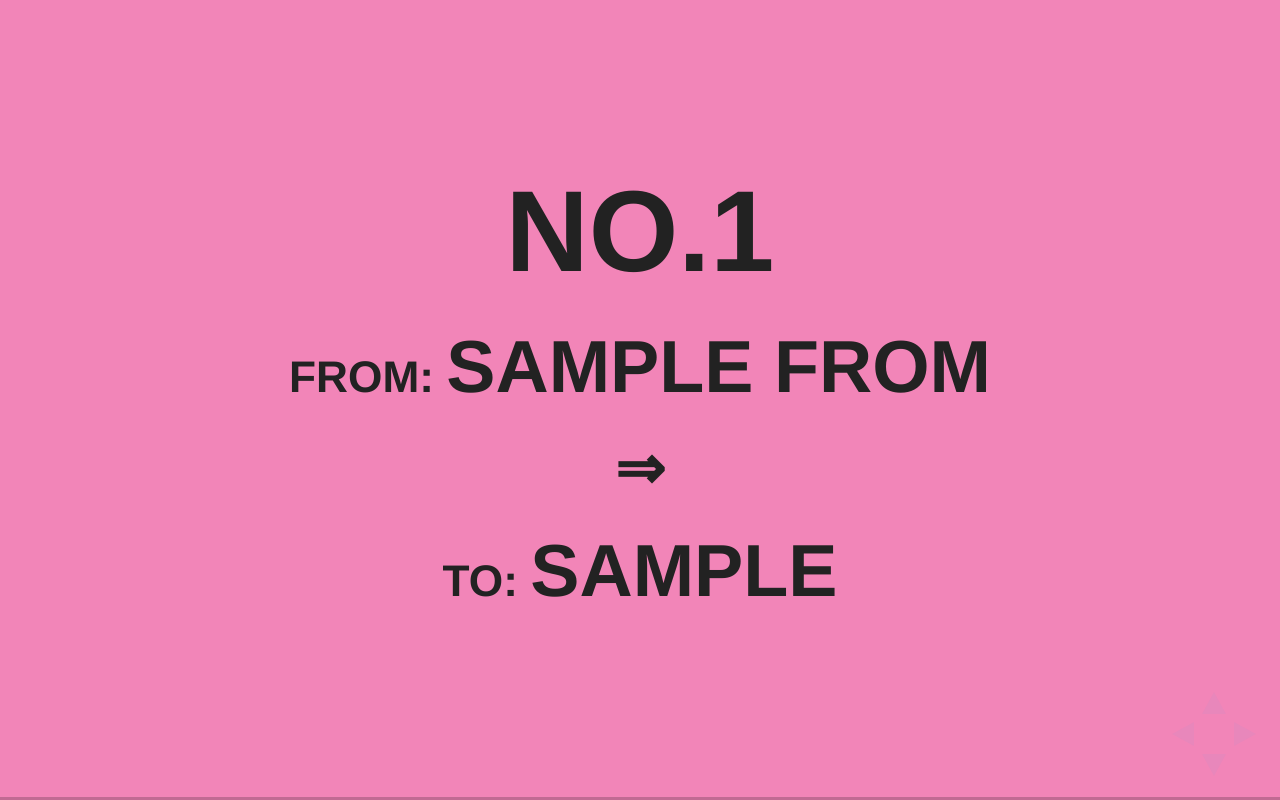
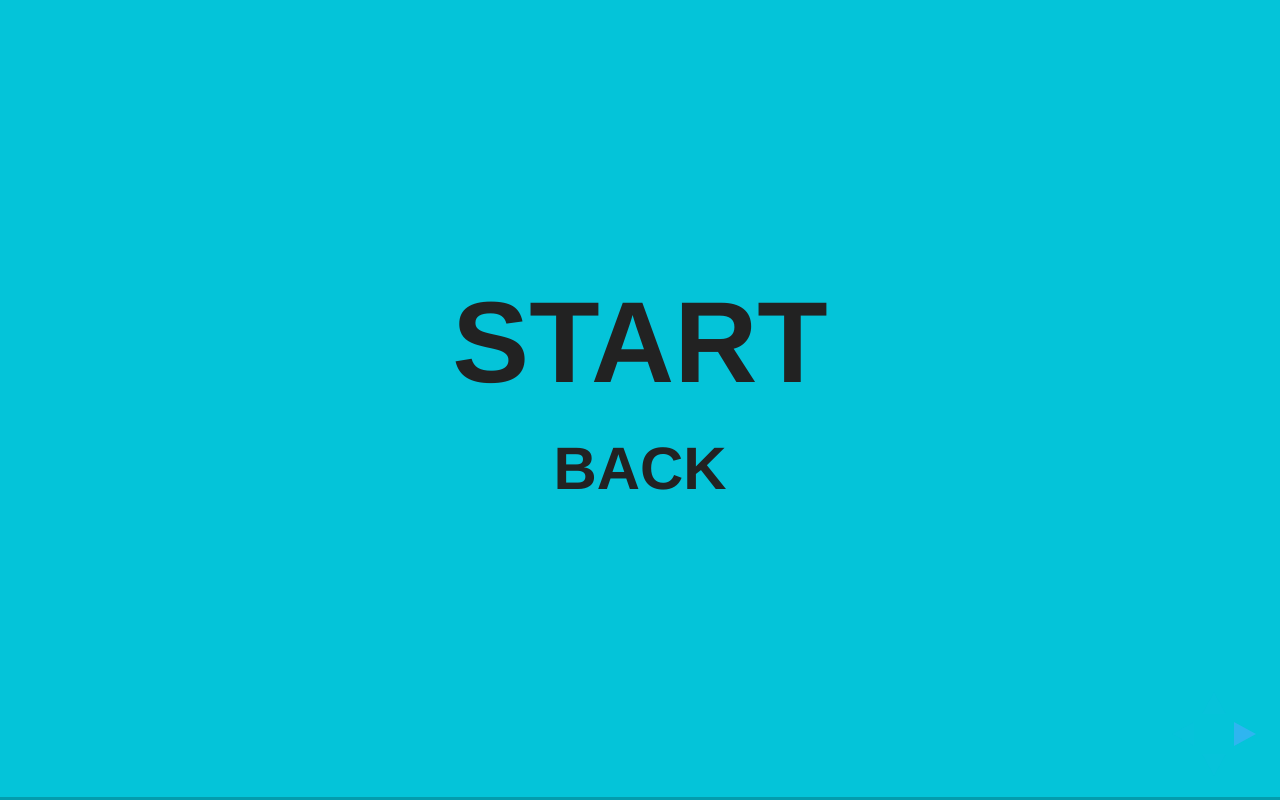
Before and after one commit to yosukesuzuki/gift-exchange-webapp, a Flask app: template templates/generated.html in a window 1280 px wide. Run offline with Flask 2, Linux system fonts and the light colour scheme; the template is opened without the code that fills it: most values are stand-ins (such as "Sample title", 1, 10 or a date in 2020).

Commit message:
add key control

```diff
--- a/templates/generated.html
+++ b/templates/generated.html
@@ -9,6 +9,10 @@
 <body>
 <div class="reveal">
     <div class="slides">
+        <section data-background-color="#04C4D9">
+            <h1 onclick="javascript:Reveal.next();">START</h1>
+            <h3 onclick="javascript:history.back();">Back</h3>
+        </section>
         {% for c in event.attendee_combination %}
         <section
         {% if loop.index % 5 == 0 %}
@@ -26,9 +30,9 @@
         {% endif %}
                 >
             <h1>No.{{ loop.index }}</h1>
-            <h2><span style="font-size: 60%">from:&nbsp;</span>{{ c.from }}</h2>
+            <h2 class="fragment"><span style="font-size: 60%">from:&nbsp;</span>{{ c.from }}</h2>
             <h3>&rArr;</h3>
-            <h2><span style="font-size: 60%">to:&nbsp;</span>{{ c.to }}</h2>
+            <h2 class="fragment"><span style="font-size: 60%">to:&nbsp;</span>{{ c.to }}</h2>
         </section>
         {% endfor %}
     </div>
@@ -36,6 +40,11 @@
 <script src="/js/reveal.js"></script>
 <script>
     Reveal.initialize();
+    Reveal.configure({
+        keyboard: {
+            13: 'next'
+        }
+    });
 </script>
 </body>
 </html>
```
